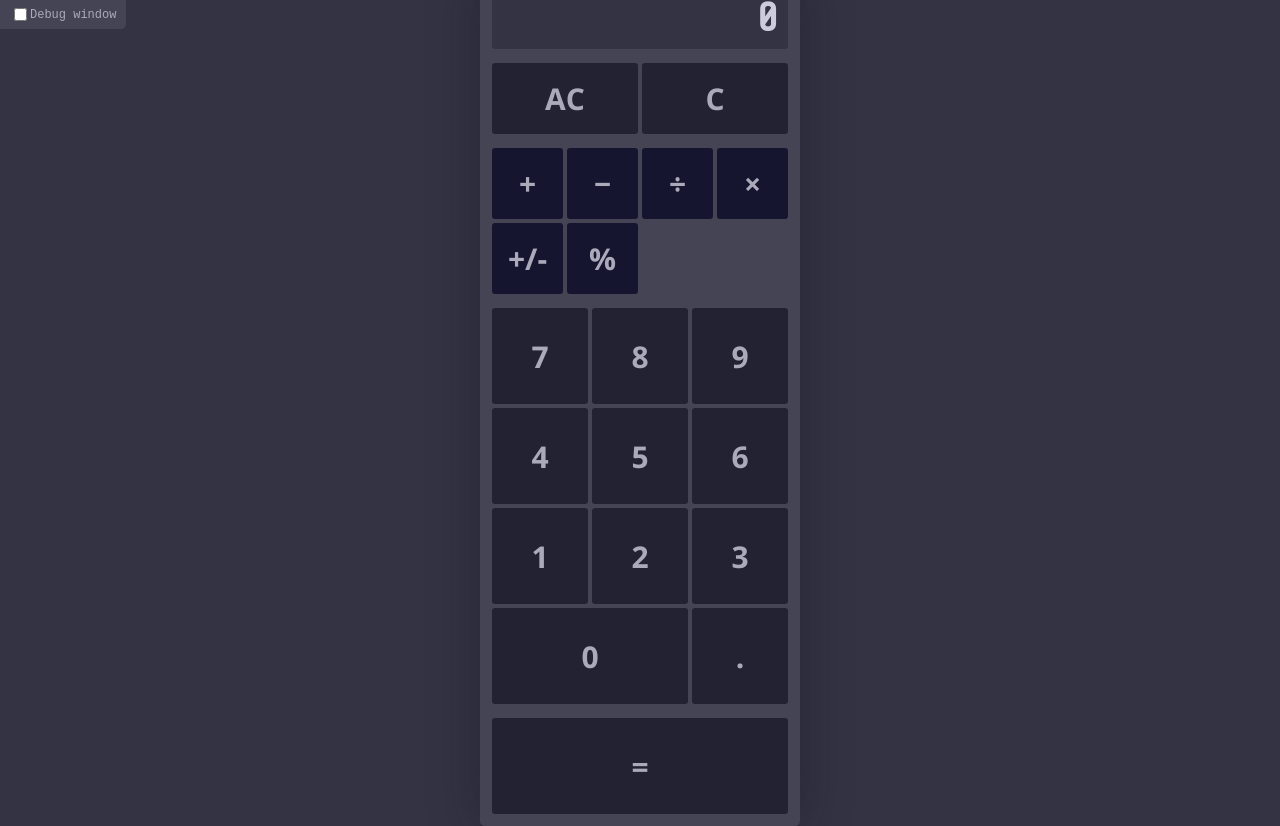
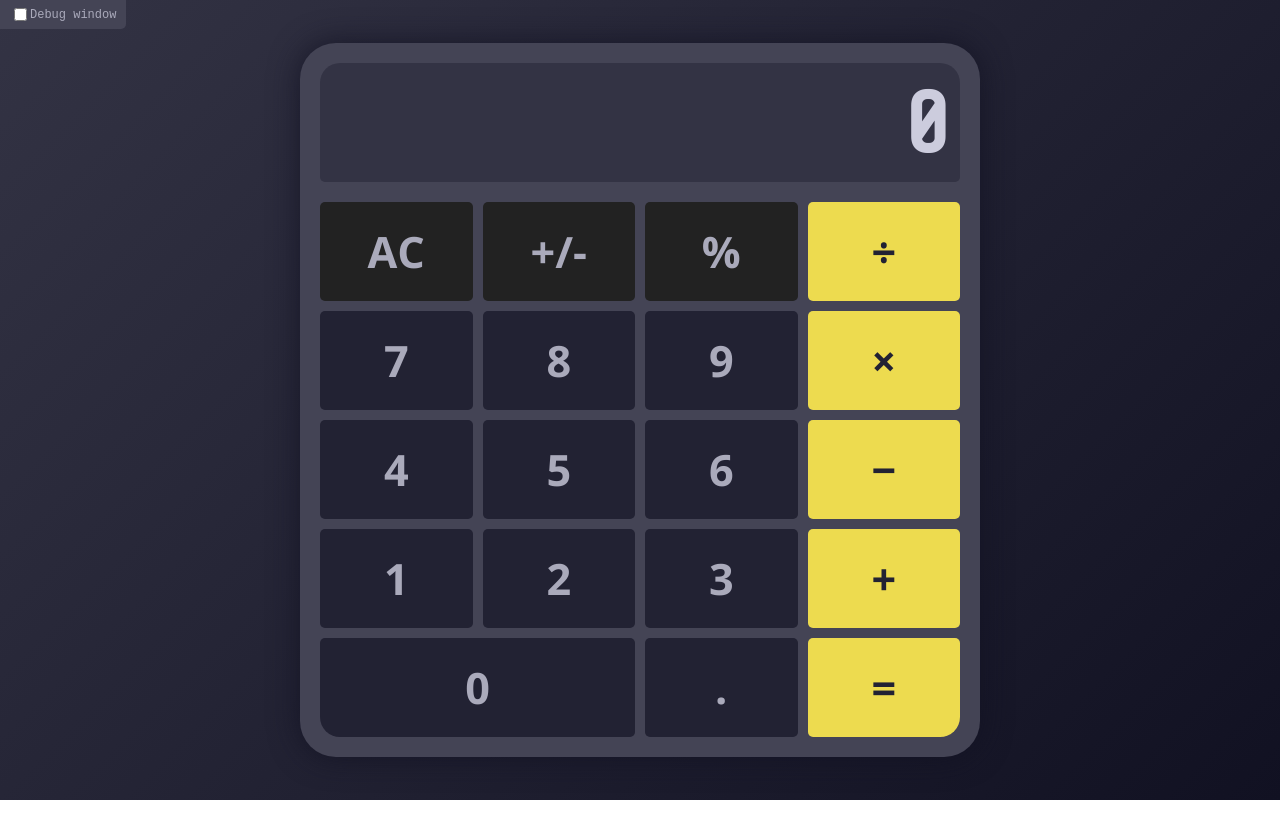
Before and after one commit to nchlsschndr/js-calculator, a website: page index.html in a window 1280 px wide. After the commit the page ends 800 px from the top, so only its background shows below. Drawn offline with nearby package versions, Linux system fonts and the light colour scheme.

Commit message:
new layout

```diff
--- a/index.html
+++ b/index.html
@@ -18,32 +18,30 @@
                 <p id="display">0</p>
             </div>
             <div class="pad">
-                <div class="clear">
-                    <button data-key="allClear" class="button">AC</button>
-                    <button data-key="clear" class="button">C</button>
-                </div>
-                <div class="operations">
-                    <button data-key-type="operator" data-key="plus" class="button">+</button>
-                    <button data-key-type="operator" data-key="minus" class="button">−</button>
+                <button data-key="allClear" class="button top">AC</button>
+                <!-- <button data-key="clear" class="button">C</button> -->
+                <button data-key="plusminus" class="button top">+/-</button>
+                <button data-key="percentage" class="button top">%</button>
                 <button data-key-type="operator" data-key="divide" class="button">÷</button>
-                    <button data-key-type="operator" data-key="multiply" class="button">×</button>
-                    <button data-key-type="operator" data-key="plusminus" class="button">+/-</button>
-                    <button data-key-type="operator" data-key="percentage" class="button">%</button>
-                </div>
-                <div class="numbers">
+
                 <button data-key="7" class="button">7</button>
                 <button data-key="8" class="button">8</button>
                 <button data-key="9" class="button">9</button>
+                <button data-key-type="operator" data-key="multiply" class="button">×</button>
+
                 <button data-key="4" class="button">4</button>
                 <button data-key="5" class="button">5</button>
                 <button data-key="6" class="button">6</button>
+                <button data-key-type="operator" data-key="minus" class="button">−</button>
+
                 <button data-key="1" class="button">1</button>
                 <button data-key="2" class="button">2</button>
                 <button data-key="3" class="button">3</button>
+                <button data-key-type="operator" data-key="plus" class="button">+</button>
+
                 <button data-key="0" class="button zero">0</button>
                 <button data-key="comma" class="button">.</button>
-                </div>
-                <button data-key="equals" class="button equals">=</button>
+                <button data-key-type="operator" data-key="equals" class="button equals">=</button>
             </div>
         </div>
         <div class="debug">
--- a/scss/main.scss
+++ b/scss/main.scss
@@ -1,28 +1,19 @@
 @import url('https://fonts.googleapis.com/css?family=Open+Sans:400,700&display=swap');
 @import url('https://fonts.googleapis.com/css?family=Share+Tech+Mono&display=swap');
-
-$width: 300px;
-$bWidth: $width / 3;
-$opWidth: $width / 4;
-$opHeight: $width / 4;
-$clWidth: $width / 2;
-$clHeight: $width / 4;
-$zeroWidth: $width / 3 * 2;
-$bFs: $width / 10;
-$dFs: ($width / 10) + ($width / 30);
 
 html,
 body {
     height: 100%;
     margin: 0;
     padding: 0;
+    font-size: calc(16px + 1vw);
 }
 
 body {
     display: flex;
     align-items: center;
     justify-content: center;
-    background-color: #334;
+    background: linear-gradient(135deg, #334, #112);
 }
 
 button,
@@ -35,93 +26,53 @@ p {
 }
 
 .calculator {
-    width: $width;
+    width: 80%;
+    max-width: 640px;
+    padding: 20px;
+    margin: 0px 20px;
+    border-radius: 36px;
     background-color: #445;
-    padding: 10px;
-    border-radius: 5px;
-    box-shadow: 0px 0px 50px 0px rgba(17, 17, 34, 0.4);
+    box-shadow: 0px 0px 30px 0px rgba(#112, 0.8);
 }
 
 #display {
     box-sizing: border-box;
-    border: 2px solid #445;
     color: #ccd;
     font-weight: 700;
-    width: $width;
     margin: 0;
-    padding: 10px 10px 8px;
-    font-size: $dFs;
+    margin-bottom: 20px;
+    padding: 14px 10px 8px;
+    font-size: 3rem;
     text-align: right;
     background-color: #334;
-    border-radius: 5px;
+    border-radius: 20px 20px 5px 5px;
     font-family: 'Share Tech Mono', monospace;
     overflow: hidden;
 }
 
 .button {
-    box-sizing: border-box;
-    border-radius: 5px;
-    width: $bWidth;
-    height: $bWidth;
     display: flex;
     align-items: center;
     justify-content: center;
+    box-sizing: border-box;
+    padding: 20px;
+    border-radius: 5px;
     background-color: #223;
     color: #aab;
-    border: 2px solid #445;
+    border: 0;
     font-weight: 700;
-    font-size: $bFs;
+    font-size: 1.5rem;
     user-select: none;
     cursor: pointer;
     transition: background 0.1s;
     outline: none;
-    p {
-        margin: 0;
-    }
+
     &.active {
         background-color: #334;
     }
     &:active {
         background-color: #334;
     }
-}
-
-.operations {
-    button {
-        background-color: #151530;
-    }
-}
-
-.operations,
-.numbers,
-.clear {
-    display: flex;
-    flex-wrap: wrap;
-}
-
-.operations {
-    margin-bottom: 10px;
-    .button {
-        height: $opHeight;
-        width: $opWidth;
-    }
-}
-
-.clear {
-    margin: 10px 0;
-    button {
-        width: $clWidth;
-        height: $clHeight;
-    }
-}
-
-.zero {
-    width: $zeroWidth;
-}
-
-.equals {
-    margin-top: 10px;
-    width: $width;
 }
 
 .debug {
@@ -153,3 +104,34 @@ p {
         margin: 5px 0;
     }
 }
+
+.pad {
+    display: grid;
+    grid-template-columns: 1fr 1fr 1fr 1fr;
+    gap: 10px;
+}
+
+.zero {
+    grid-column: 1 / 3;
+    border-bottom-left-radius: 20px;
+}
+
+.equals {
+    border-bottom-right-radius: 20px;
+}
+
+[data-key-type='operator'] {
+    background-color: #eddb4f;
+    color: #223;
+    font-size: 1.5rem;
+    &:active {
+        background-color: #fffd6f;
+    }
+    &.active {
+        background-color: #ffffbf;
+    }
+}
+
+.top {
+    background-color: #222;
+}
```
Also changed, not shown: css/main.css. Lines whose indentation alone changed are shown as unchanged.
